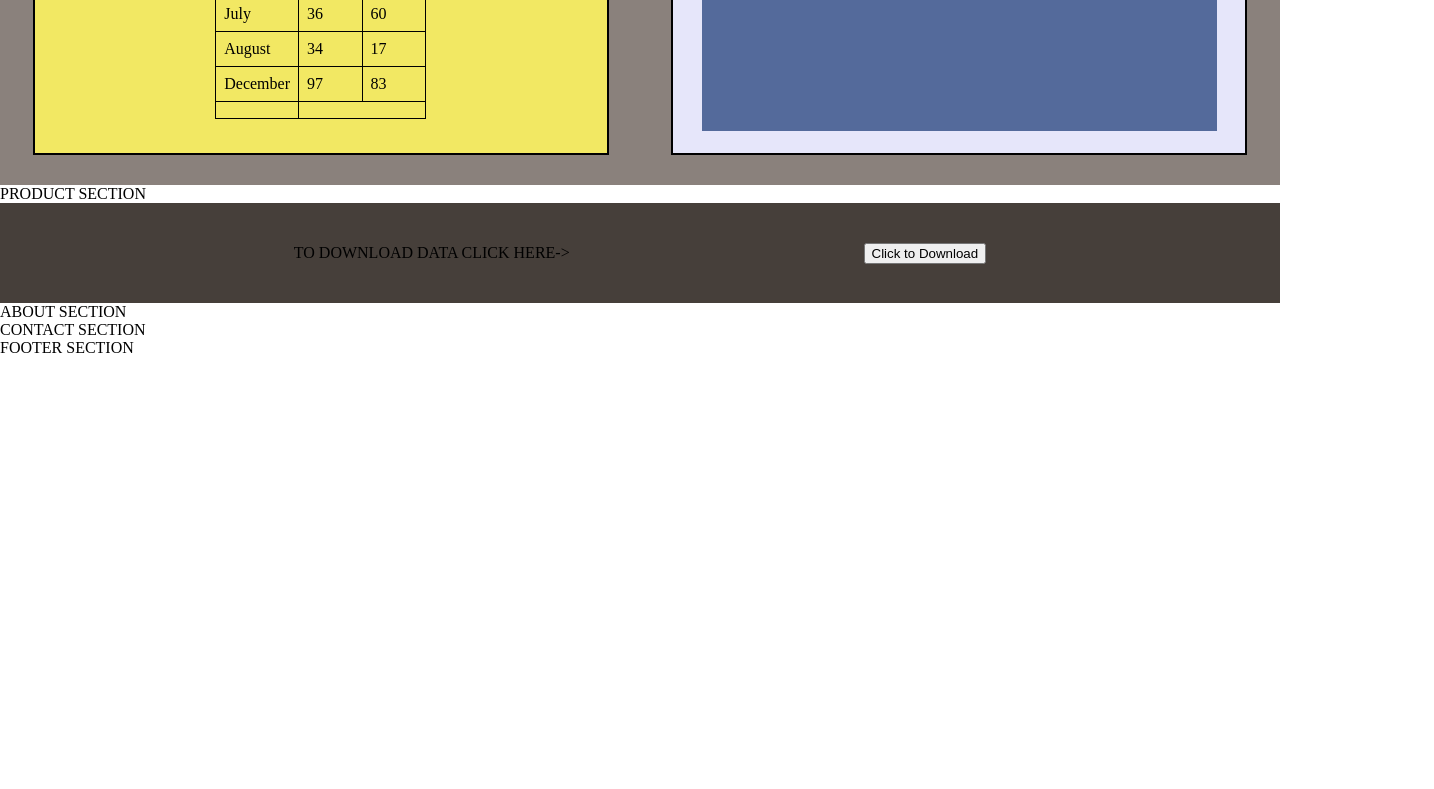
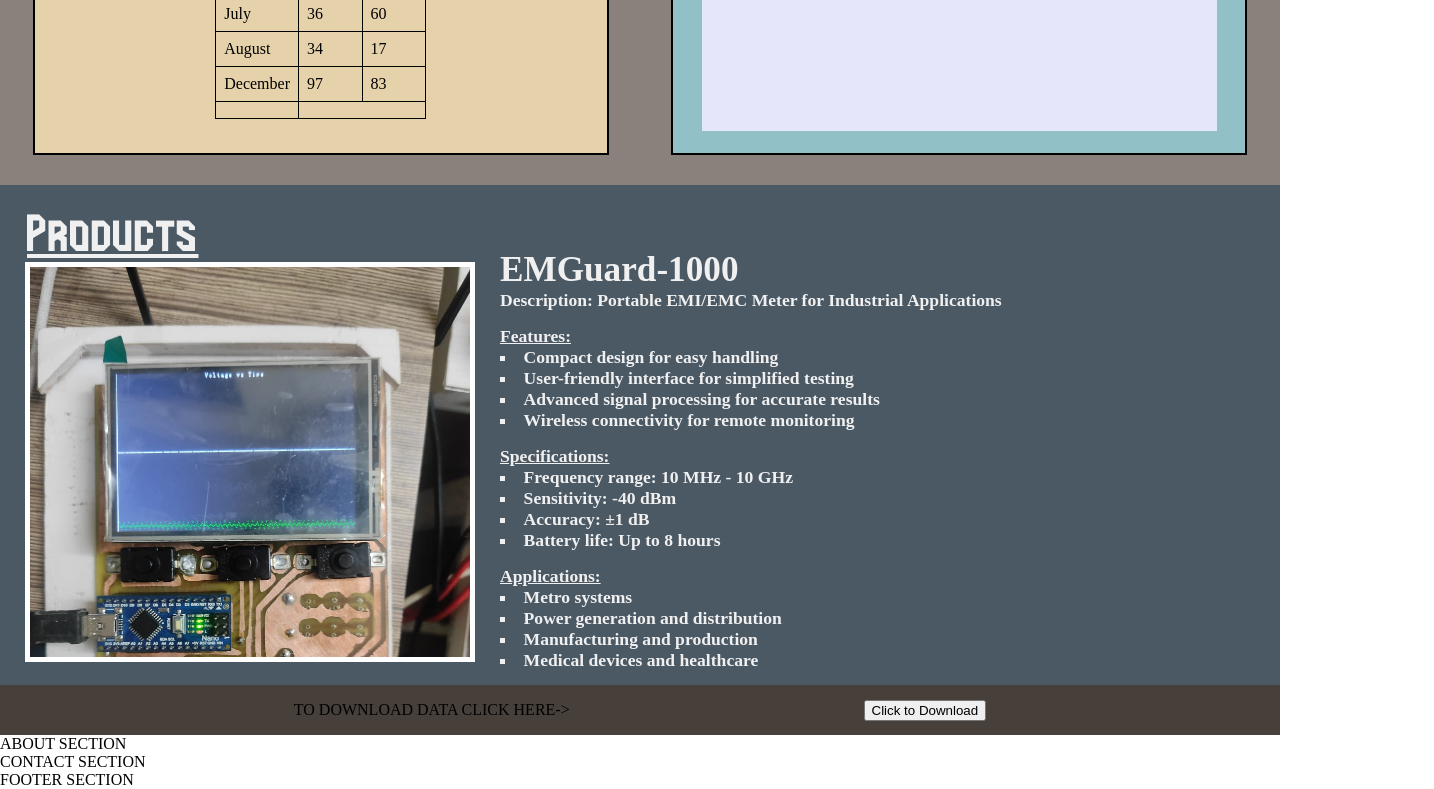
Before and after one commit to CtrlAltNaman/CtrlAltNaman.github.io, a plain HTML site: page index.html in a window 1280 px wide. Shown: the part 1585-2374 px from the top of the page, 1434 px wide, since content can reach past the window. Before the commit the page ends 1942 px from the top, so only its background shows below. Drawn offline with nearby package versions, Linux system fonts and the light colour scheme.

Commit message:
css changes

```diff
--- a/index.html
+++ b/index.html
@@ -68,6 +68,11 @@
 The Power Behind -
 Harmonizing Energy,
 Optimizing Performance
+<div id="text2"><p class="text-2">"Our innovative products and expertise ensure seamless compliance with industry regulations,</p>
+<p class="text-2"></p>
+<p class="text-2">optimizing system performance and reliability."</p>
+</div>
+
                     </pre>
                 </span>
             </div>
@@ -103,10 +108,43 @@
         </div>
 
         <section id="product">
-            <div id="product-section">
-                PRODUCT SECTION
-                <!--to be filled later-->
 
+            <div class="product-section">
+
+                <div class="product-image">
+                    <div class="product-heading">Products</div>
+                    <div class="image"></div>
+                </div>
+                <div class="product-data">
+                    <h4>EMGuard-1000</h4>
+
+                    <h5>Description: Portable EMI/EMC Meter for Industrial Applications</h5>
+
+                    <h5><ul>Features:</ul>
+
+                    <li>Compact design for easy handling</li>
+                    <li>User-friendly interface for simplified testing</li>
+                    <li>Advanced signal processing for accurate results</li>
+                    <li>Wireless connectivity for remote monitoring</li>
+                    </h5>
+
+                    <h5>
+                    <ul>Specifications:</ul>
+
+                    <li>Frequency range: 10 MHz - 10 GHz</li>
+                    <li>Sensitivity: -40 dBm</li>
+                    <li>Accuracy: ±1 dB</li>
+                    <li>Battery life: Up to 8 hours</li>
+                    </h5>
+
+                    <h5><ul>Applications:</ul>
+
+                    <li>Metro systems</li>
+                    <li>Power generation and distribution</li>
+                    <li>Manufacturing and production</li>
+                    <li>Medical devices and healthcare</li>
+                    </h5>
+                </div>
             </div>
         </section>
 
--- a/style.css
+++ b/style.css
@@ -8,13 +8,14 @@ html {
   width:100%;
   scroll-behavior: smooth;
 }
+body {
+  width:100%;
+  overflow-x: hidden;
+}
+
 @font-face {
   font-family: Neutrons;
   src: url(neutrons.ttf);
-}
-body {
-  width:100%;
-  overflow-x: hidden;
 }
 
 @font-face{
@@ -57,7 +58,6 @@ body {
   src: url(Stanford_Breath.ttf);
 }
 
-
 .navbar{
   max-width:100%;
   height: 70px;
@@ -81,7 +81,6 @@ body {
   height:50px;
   width:100%;
 }
-
 
 #teamname{
   padding-bottom: 40px;
@@ -119,12 +118,10 @@ a{
   font-size: 25px;
 }
 #contact-tab{
-  margin-left: 120px;
+  margin-left: 90px;
   font-family: Boston;
   font-size: 25px;
 }
-
-
 
 .content-area-section{
   display: flex;
@@ -143,6 +140,7 @@ a{
   text-align: left;
 }
 pre{
+  height:300px;
   padding:20px 0px 20px 20px;
   margin-bottom: 20px;
 
@@ -156,6 +154,14 @@ pre{
 }
 #content-area{
   color: white;
+}
+.text-2{
+  font-size: 2rem;
+  font-family: Rogshire;
+}
+#text2{
+  display: flex;
+  flex-direction: column;
 }
 
 .graph1-section{
@@ -173,11 +179,11 @@ pre{
   margin:30px;
   width:45%;
   border: 2px black solid;
-  background-color: lavender;
+  background-color: #92c0c7;
 }
 
 #graph1{
-  background-color: #546a9b;
+  background-color: lavender;
   border: 2px white solid;
   height:90%;
   width:90%;
@@ -194,12 +200,6 @@ pre{
 
 }
 
-#graph1-reading{
-  background-color: #f9e4bc;
-}
-
-
-
 .graph2-section{
   display:flex;
   justify-content:space-evenly;
@@ -214,11 +214,11 @@ pre{
   margin:30px;
   width:45%;
   border: 2px black solid;
-  background-color: lavender;
+  background-color: #92c0c7;
 }
 
 #graph2{
-  background-color: #546a9b;
+  background-color: lavender;
   height:90%;
   width:90%;
 }
@@ -230,7 +230,102 @@ pre{
   margin:30px;
   width:45%;
   border: 2px black solid;
-  background-color:#F2E863;
+  background-color:#e5d2ab;
+}
+
+table{
+  width: 100%;
+  border-collapse: collapse;
+  margin-top: 20px;
+}
+
+table, th, td{
+  border: 1px solid black;
+}
+
+th, td{
+  padding: 10px;
+  text-align: center;
+}
+
+canvas{
+  margin-top: 20px;
+}
+
+table{
+    width: 50%;
+    margin: 20px;
+    border-collapse: collapse;
+}
+
+th, td{
+    padding: 8px;
+    border: 1px solid #000;
+    text-align: left;
+}
+
+th{
+    background-color: #f2f2f2;
+}
+
+canvas{
+    width: 50%;
+    height: 50%;
+    margin: 20px;
+  }
+
+.product-section{
+  display: flex;
+  align-items: flex-start;
+  background-color: #4b5965;
+  width:100%;
+  max-width:100%;
+  height:500px;
+}
+.product-heading{
+  font-family: Boston;
+  margin:2px;
+  font-size: 3rem;
+  text-decoration: underline;
+  display: inline-block;
+  max-width: 60%;
+  color: #f0f0f0;
+  text-align: center;
+
+}
+.product-image{
+  margin:25px;
+  height:400px;
+  width:450px;
+  max-width:60%;
+}
+.image{
+  height:400px;
+  width:450px;
+  background-image: url(product_image.jpg);
+  background-size: cover;
+  border: 5px white solid;
+}
+
+.product-data{
+  text-align: justify;
+  color: #f0f0f0;
+  padding-top: 65px;
+  width:100%;
+}
+h4{
+  font-size: 2.2rem;
+}
+h5{
+  font-size: 1.1rem;
+  margin-bottom: 15px;
+}
+ul{
+  padding-left:0px;
+  text-decoration: underline;
+}
+li{
+  list-style-type:square;
 }
 
 .download-data-section{
@@ -239,7 +334,7 @@ pre{
   align-items: center;
   background-color: #463F3A;
   width:100%;
-  height:100px;
+  height:50px;
 }
 
 .border{
@@ -249,45 +344,3 @@ pre{
 .border:hover{
   border:1.5px solid white;
 }
-
-
-table {
-  width: 100%;
-  border-collapse: collapse;
-  margin-top: 20px;
-}
-
-table, th, td {
-  border: 1px solid black;
-}
-
-th, td {
-  padding: 10px;
-  text-align: center;
-}
-
-canvas {
-  margin-top: 20px;
-}
-
-table {
-    width: 50%;
-    margin: 20px;
-    border-collapse: collapse;
-  }
-
-  th, td {
-    padding: 8px;
-    border: 1px solid #000;
-    text-align: left;
-  }
-
-  th {
-    background-color: #f2f2f2;
-  }
-
-  canvas {
-    width: 50%;
-    height: 50%;
-    margin: 20px;
-  }
```
Also changed, not shown: product_image.jpg (added).
